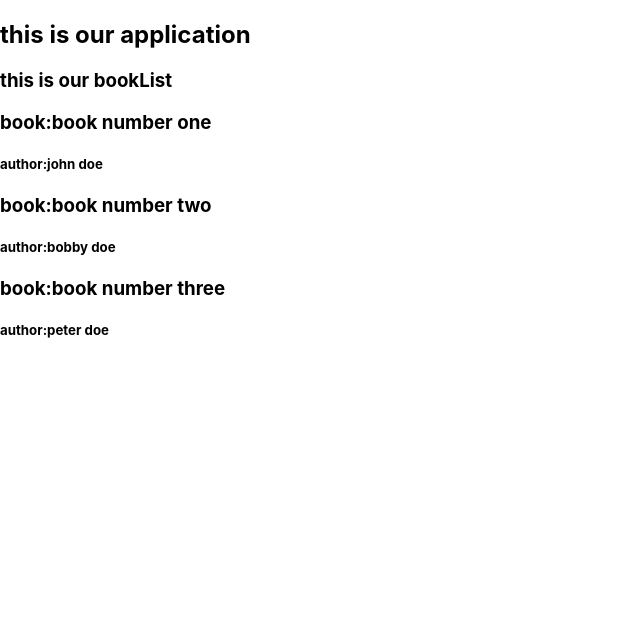
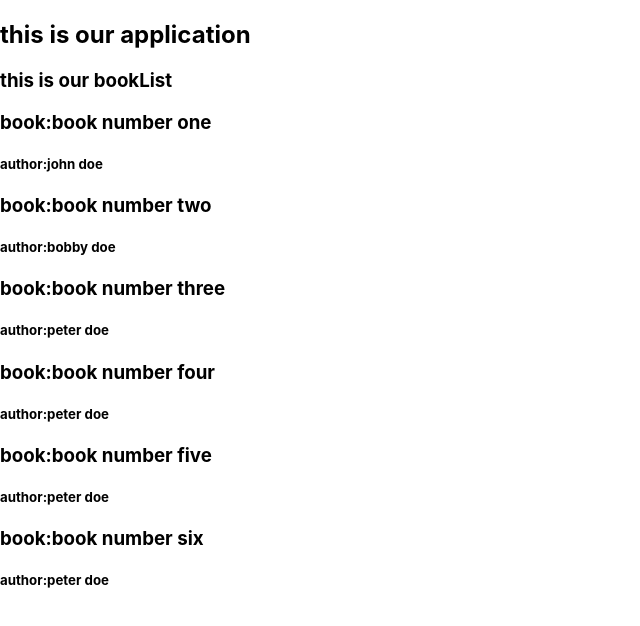
Before and after one commit to Milad64sh/second-tutorial, a React (Create React App) app: page / in a window 1280 px wide. Shown: the top 626 px of the page, without its empty margins (0-640 px from the left). Built offline with nearby package versions, Linux system fonts and the light colour scheme.

Commit message:
third commit

```diff
--- a/src/BookList.js
+++ b/src/BookList.js
@@ -1,26 +1,14 @@
 import React, { Component } from 'react';
 import Book from './Book';
+import bookData from './bookData';
 
 export default class BookList extends Component {
-  state = {
-    books: [
-      {
-        id: 1,
-        book: 'book number one',
-        author: 'john doe',
-      },
-      {
-        id: 2,
-        book: 'book number two',
-        author: 'bobby doe',
-      },
-      {
-        id: 3,
-        book: 'book number three',
-        author: 'peter doe',
-      },
-    ],
-  };
+  constructor(props) {
+    super(props);
+    this.state = {
+      books: bookData,
+    };
+  }
 
   render() {
     const books = this.state.books.map((item) => item.book);
--- a/src/bookData.js
+++ b/src/bookData.js
@@ -19,5 +19,15 @@ const books = [
     book: 'book number four',
     author: 'peter doe',
   },
+  {
+    id: 5,
+    book: 'book number five',
+    author: 'peter doe',
+  },
+  {
+    id: 6,
+    book: 'book number six',
+    author: 'peter doe',
+  },
 ];
 export default books;
```
